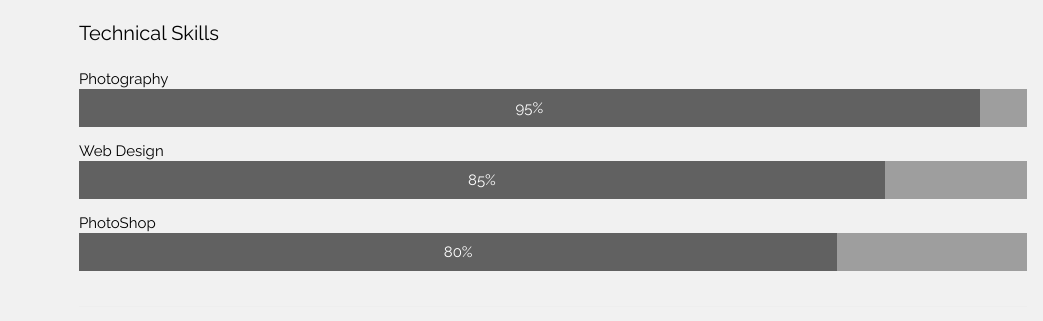
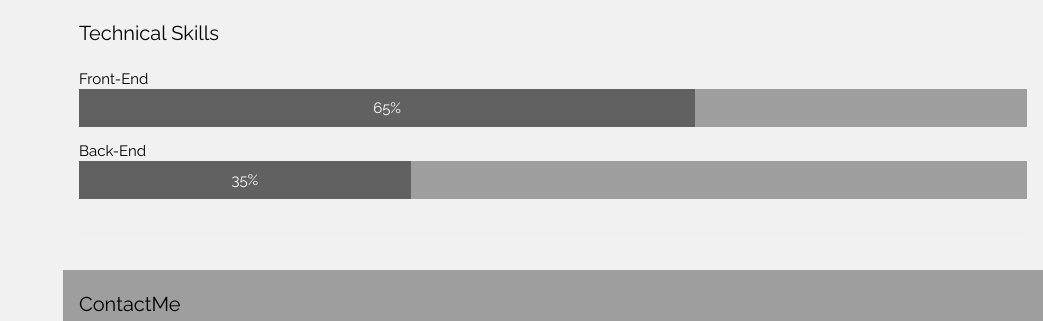
Before and after one commit to Kim-TaeGwan/blog-past-version, a React app: page / in a window 1280 px wide. Shown: the part 350-671 px from the top of the page, without its empty margins (237-1280 px from the left). Built offline with nearby package versions, Linux system fonts and the light colour scheme; no server answers.

Commit message:
Edit technical skills percent

```diff
--- a/src/components/MainPageComponent/TechnicalSkills/index.js
+++ b/src/components/MainPageComponent/TechnicalSkills/index.js
@@ -6,9 +6,9 @@ const TechnicalSkills = () => {
 	return (
 		<div className="technical_skills">
 			<PartTitle>Technical Skills</PartTitle>
-			<SkillsBar skillTitle="Photography" percent="95%" style={{ width: '95%' }} />
-			<SkillsBar skillTitle="Web Design" percent="85%" style={{ width: '85%' }} />
-			<SkillsBar skillTitle="PhotoShop" percent="80%" style={{ width: '80%' }} />
+			<SkillsBar skillTitle="Front-End" percent="65%" style={{ width: '65%' }} />
+			<SkillsBar skillTitle="Back-End" percent="35%" style={{ width: '35%' }} />
+			{/* <SkillsBar skillTitle="PhotoShop" percent="80%" style={{ width: '80%' }} /> */}
 			<hr />
 		</div>
 	);
```
